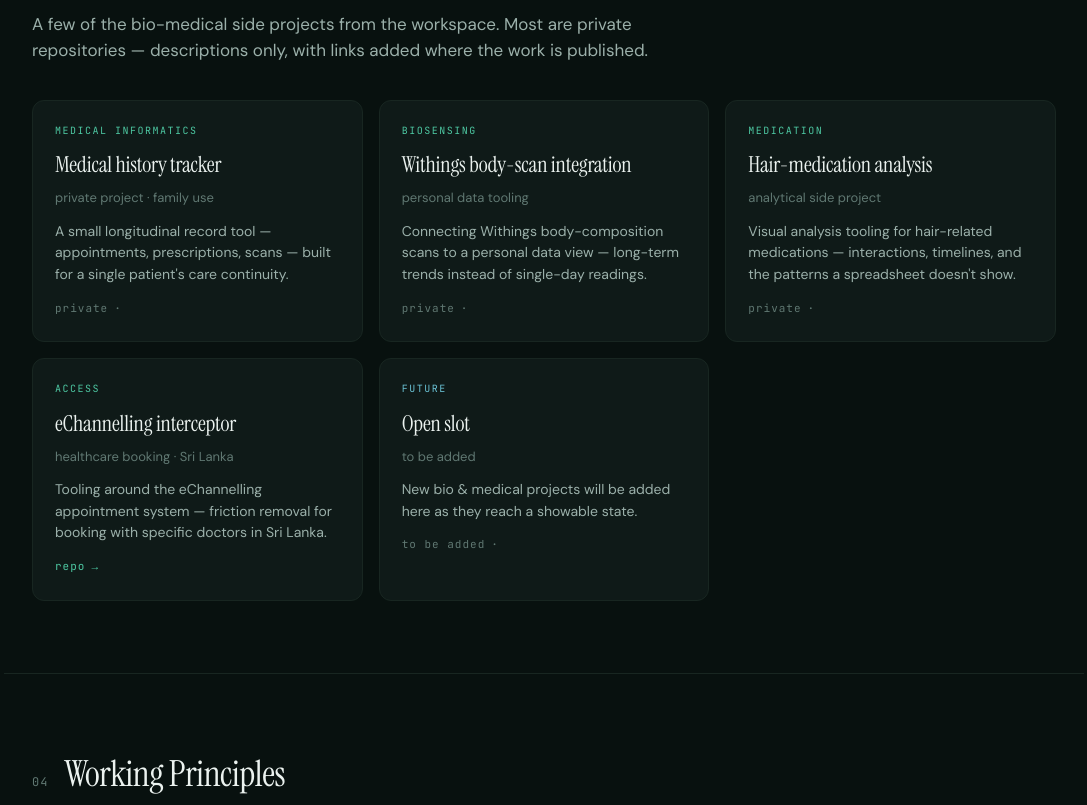
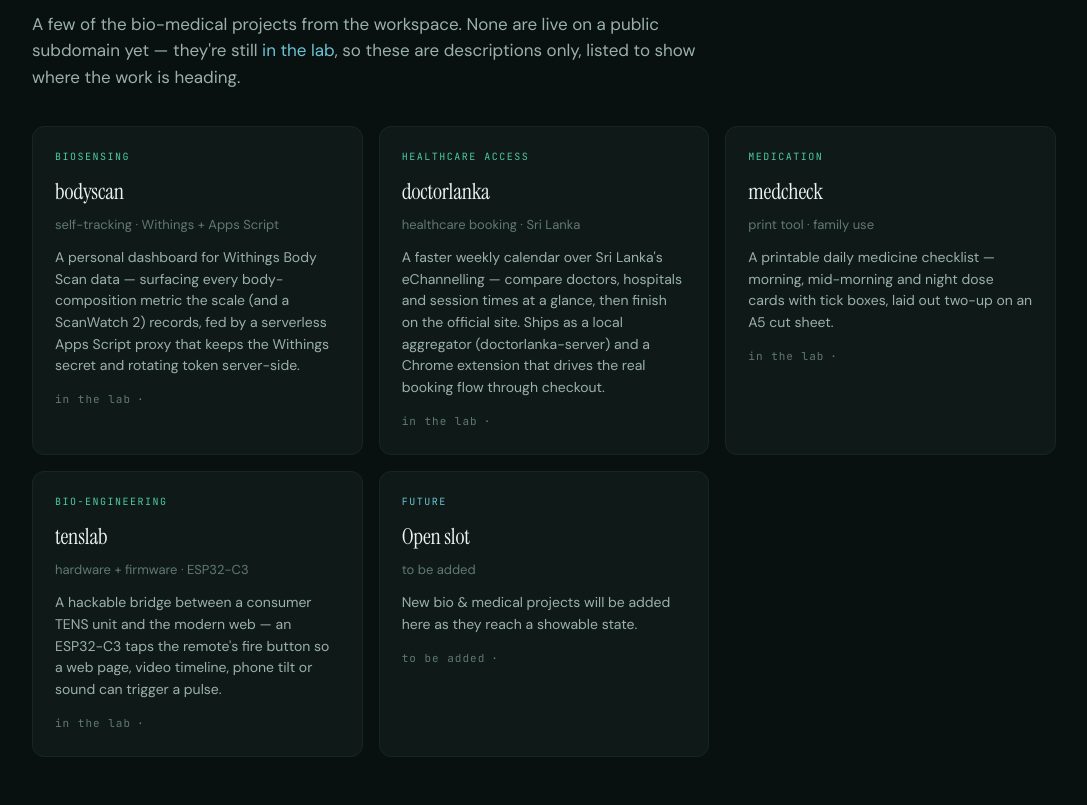
Before and after one commit to sankhacooray/biolens-sankhacooray-com, a plain HTML site: page index.html in a window 1280 px wide. Shown: the part 1900-2705 px from the top of the page, without its empty margins (96-1183 px from the left). Drawn offline with Linux system fonts and the light colour scheme.

Commit message:
feat: add Selected Projects section wired to lens members; fix stale project names

```diff
--- a/index.html
+++ b/index.html
@@ -106,8 +106,8 @@
 @media (max-width: 720px) { .about-grid { grid-template-columns: 1fr; gap: 24px; } }
 
 .card-grid { display: grid; grid-template-columns: repeat(auto-fit, minmax(260px, 1fr)); gap: 16px; }
-.card { background: var(--surface); border: 1px solid var(--border-soft); border-radius: var(--radius); padding: 22px; transition: border-color 0.2s, transform 0.2s; }
-.card:hover { border-color: var(--border); transform: translateY(-2px); }
+.card { background: var(--surface); border: 1px solid var(--border-soft); border-radius: var(--radius); padding: 22px; transition: border-color 0.2s, box-shadow 0.2s, background 0.2s; }
+.card:hover { border-color: var(--border); background: var(--surface2); box-shadow: 0 6px 24px rgba(0,0,0,0.28); }
 .card .role { font-family: 'JetBrains Mono', monospace; font-size: 10px; color: var(--gold); letter-spacing: 1.5px; text-transform: uppercase; margin-bottom: 10px; }
 .card .role.cool { color: var(--cyan); }
 .card h3 { font-family: 'Instrument Serif', serif; font-size: 22px; font-weight: 400; margin-bottom: 6px; letter-spacing: -0.2px; }
@@ -312,56 +312,61 @@
   </div>
 
   <p class="research-intro">
-    A few of the bio-medical side projects from the workspace. Most are
-    private repositories — descriptions only, with links added where the work
-    is published.
+    A few of the bio-medical projects from the workspace. None are live on a
+    public subdomain yet — they're still <span class="cyan">in the lab</span>,
+    so these are descriptions only, listed to show where the work is heading.
   </p>
 
   <div class="card-grid">
 
     <div class="card">
-      <div class="role">medical informatics</div>
-      <h3>Medical history tracker</h3>
-      <div class="where">private project · family use</div>
+      <div class="role">biosensing</div>
+      <h3>bodyscan</h3>
+      <div class="where">self-tracking · Withings + Apps Script</div>
       <p>
-        A small longitudinal record tool — appointments, prescriptions,
-        scans — built for a single patient's care continuity.
+        A personal dashboard for Withings Body Scan data — surfacing every
+        body-composition metric the scale (and a ScanWatch 2) records, fed by a
+        serverless Apps Script proxy that keeps the Withings secret and rotating
+        token server-side.
       </p>
-      <span class="link muted">private</span>
+      <span class="link muted">in the lab</span>
     </div>
 
     <div class="card">
-      <div class="role">biosensing</div>
-      <h3>Withings body-scan integration</h3>
-      <div class="where">personal data tooling</div>
+      <div class="role">healthcare access</div>
+      <h3>doctorlanka</h3>
+      <div class="where">healthcare booking · Sri Lanka</div>
       <p>
-        Connecting Withings body-composition scans to a personal data view —
-        long-term trends instead of single-day readings.
+        A faster weekly calendar over Sri Lanka's eChannelling — compare doctors,
+        hospitals and session times at a glance, then finish on the official site.
+        Ships as a local aggregator (doctorlanka-server) and a Chrome extension
+        that drives the real booking flow through checkout.
       </p>
-      <span class="link muted">private</span>
+      <span class="link muted">in the lab</span>
     </div>
 
     <div class="card">
       <div class="role">medication</div>
-      <h3>Hair-medication analysis</h3>
-      <div class="where">analytical side project</div>
+      <h3>medcheck</h3>
+      <div class="where">print tool · family use</div>
       <p>
-        Visual analysis tooling for hair-related medications — interactions,
-        timelines, and the patterns a spreadsheet doesn't show.
+        A printable daily medicine checklist — morning, mid-morning and night
+        dose cards with tick boxes, laid out two-up on an A5 cut sheet.
       </p>
-      <span class="link muted">private</span>
+      <span class="link muted">in the lab</span>
     </div>
 
-    <a class="card" href="https://github.com/sankhacooray/echannelling-interceptor" target="_blank" rel="noopener">
-      <div class="role">access</div>
-      <h3>eChannelling interceptor</h3>
-      <div class="where">healthcare booking · Sri Lanka</div>
+    <div class="card">
+      <div class="role">bio-engineering</div>
+      <h3>tenslab</h3>
+      <div class="where">hardware + firmware · ESP32-C3</div>
       <p>
-        Tooling around the eChannelling appointment system — friction removal
-        for booking with specific doctors in Sri Lanka.
+        A hackable bridge between a consumer TENS unit and the modern web — an
+        ESP32-C3 taps the remote's fire button so a web page, video timeline,
+        phone tilt or sound can trigger a pulse.
       </p>
-      <span class="link">repo</span>
-    </a>
+      <span class="link muted">in the lab</span>
+    </div>
 
     <div class="card">
       <div class="role cool">future</div>
```
